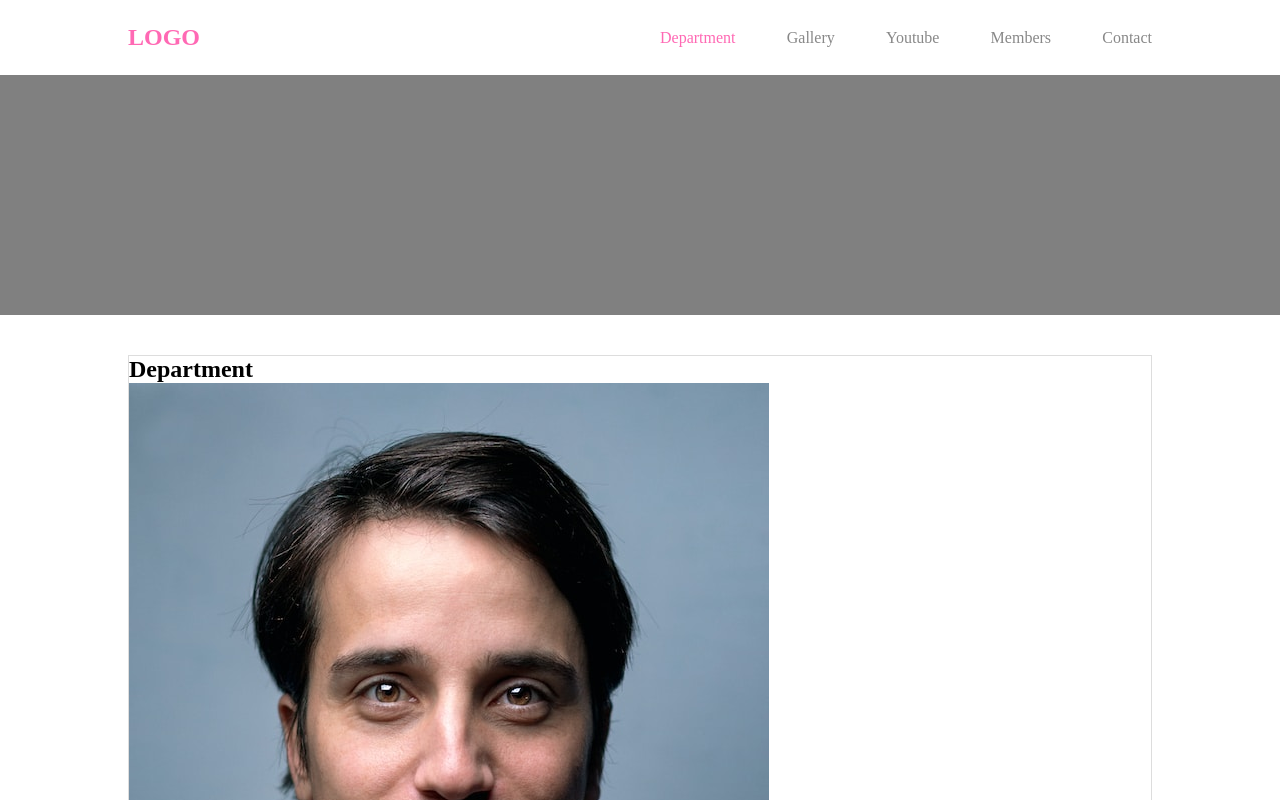
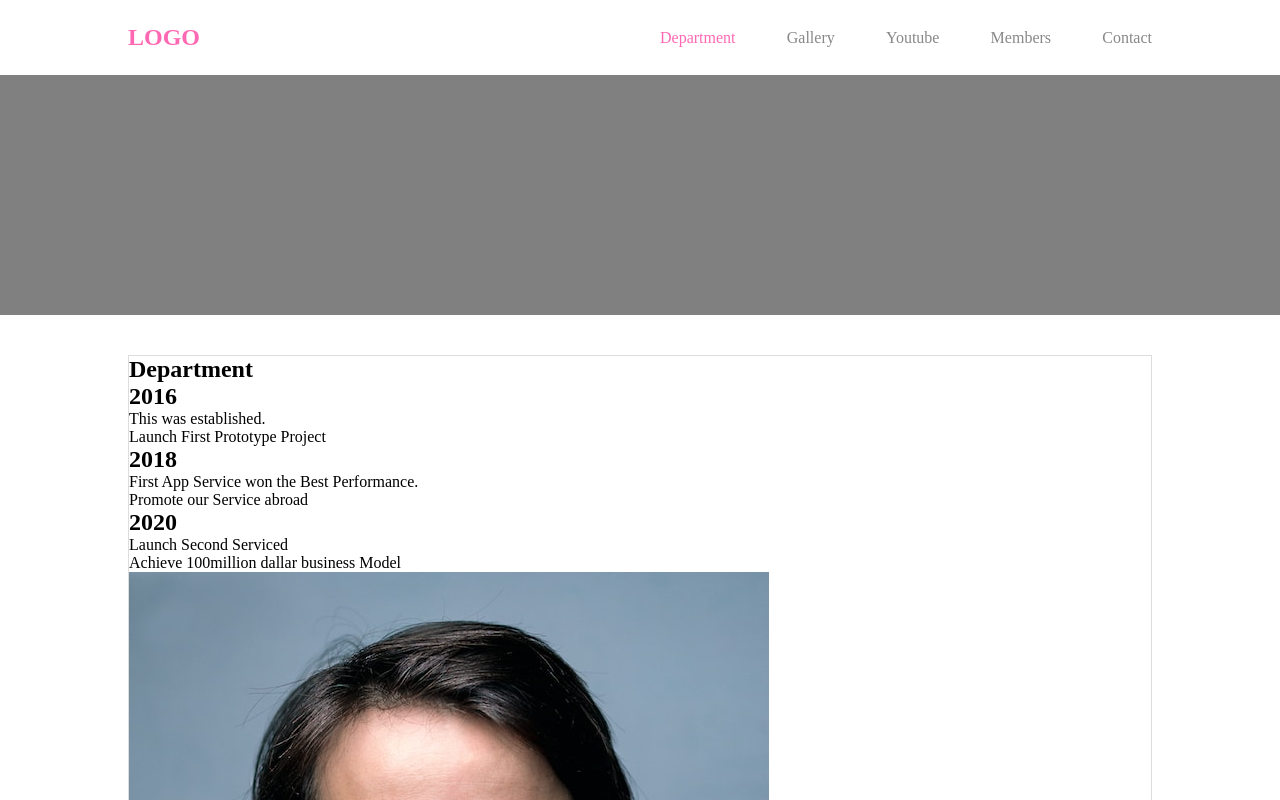
Before and after one commit to leeruma/react-october, a React (Create React App) app: page /#/department in a window 1280 px wide. Shown: the top 800 px of the page. Built offline with nearby package versions, Linux system fonts and the light colour scheme.

Commit message:
복잡한 형태의 json구조 반복 출력

```diff
--- a/src/components/sub/department/Department.jsx
+++ b/src/components/sub/department/Department.jsx
@@ -3,8 +3,8 @@ import { useEffect, useState } from 'react';
 const path = process.env.PUBLIC_URL;
 
 export default function Department() {
-	console.log('re-render');
 	const [Department, setDepartment] = useState([]);
+	const [History, setHistory] = useState([]);
 	useEffect(() => {
 		// 해당 useEffect구문은 컴포넌트 마운트시 한번만 동작됨
 		fetch(`${path}/DB/department.json`)
@@ -13,9 +13,32 @@ export default function Department() {
 				console.log(json.members);
 				setDepartment(json.members);
 			});
+
+		fetch(`${path}/DB/history.json`)
+			.then((data) => data.json())
+			.then((json) => {
+				console.log(json.history);
+				setHistory(json.history);
+			});
 	}, []);
+
 	return (
 		<Layout title={'Department'}>
+			<div>
+				{History.map((data, idx) => {
+					return (
+						<article key={idx}>
+							{/* {2016: 배열} */}
+							<h2>{Object.keys(data)[0]}</h2>
+							<ul>
+								{Object.values(data)[0].map((data, idx) => {
+									return <li key={idx}>{data}</li>;
+								})}
+							</ul>
+						</article>
+					);
+				})}
+			</div>
 			{Department.map((member, idx) => {
 				return (
 					<article key={idx}>
@@ -36,4 +59,7 @@ export default function Department() {
 	2. useEffect를 이용해서 컴포넌트 마운트시 한번만 외부데이터 fetching
 	3. 받아온 외부데이터는 useState를 통해서 state에 담아주고, state변경에 따라 화면 렌더링
 	4. state에 담겨있는 데이터로 map으로 반복 돌면서 동적으로 돔 생성 (JSX)
+
+	Object.keys(객체) : 객체의 key값만 배열로 반환
+	Object.values(객체) : 해당객체의 value값만 배열로 반환
 */
```
Also changed, not shown: 1 other file (tests, documents, lock files or other folders).
